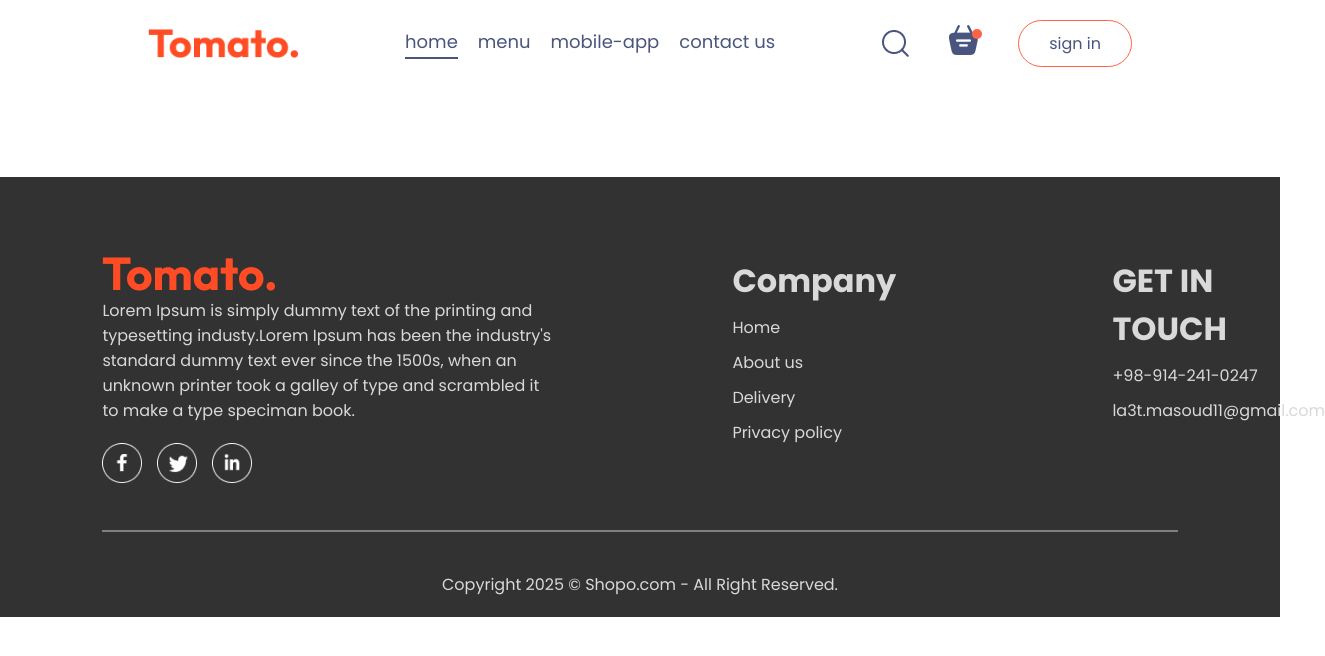
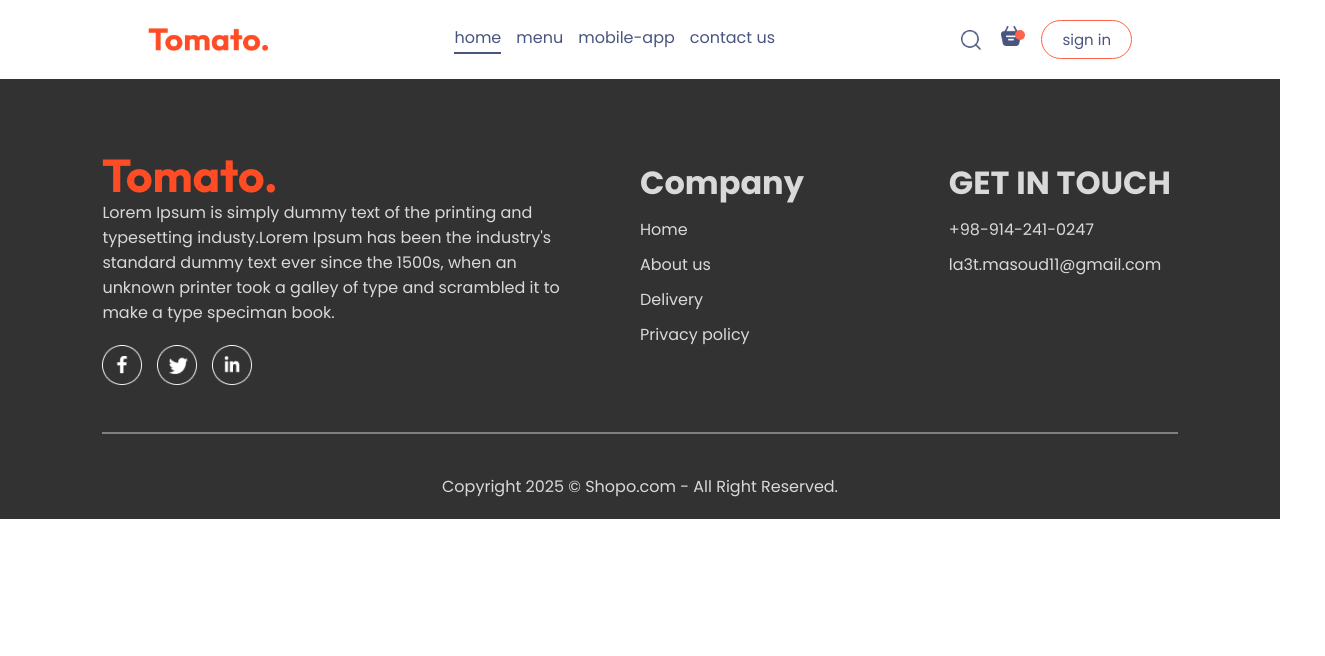
Before and after one commit to la3t0Masoud/Food-Del, a React (Vite) app in the folder frontend/: page /order in a window 1280 px wide. Shown: the top 656 px of the page, 1325 px wide, since content can reach past the window. Built offline with nearby package versions, Linux system fonts and the light colour scheme.

Commit message:
main page is done

```diff
--- /dev/null
+++ b/frontend/src/components/AppDownload/AppDownload.css
@@ -0,0 +1,22 @@
+.app-download{
+    margin: auto auto;
+    margin-top: 100px;
+    font-size: max(3vw,20px);
+    text-align: center;
+    font-weight: 500;
+}
+.add-download-platforms{
+    display: flex;
+    justify-content: center;
+    gap: max(2vw,10px);
+    margin-top: 40px;
+}
+.add-download-platforms img{
+    width: max(30vw,120px);
+    max-width: 180px;
+    transition: 0.5s;
+    cursor: pointer;
+}
+.add-download-platforms img:hover{
+    transform: scale(1.05);
+}
--- /dev/null
+++ b/frontend/src/components/AppDownload/AppDownload.jsx
@@ -0,0 +1,24 @@
+import React from 'react'
+import './AppDownload.css'
+import { assets } from '../../assets/assets'
+
+
+
+const AppDownload = () => {
+  return (
+    <div className='app-download' id='app-download' >
+        <hr />
+        <br />
+      <p>For Better Experience Download<br/>Shopo App</p>
+      <div className="add-download-platforms">
+        <img src={assets.play_store} alt="" />
+        <img src={assets.app_store} alt="" />
+      </div>
+      <br />
+      <hr />
+      <br />
+    </div>
+  )
+}
+
+export default AppDownload
--- a/frontend/src/components/ExploreMenu/ExploreMenu.css
+++ b/frontend/src/components/ExploreMenu/ExploreMenu.css
@@ -48,3 +48,9 @@
     padding: 7px;
     transition: 0.3s;
 }
+@media (max-width:1050px){
+    .explore-menu-text{
+        max-width: 100%;
+        font-size: 14px;
+    }
+}
--- a/frontend/src/components/Footer/Footer.css
+++ b/frontend/src/components/Footer/Footer.css
@@ -8,7 +8,6 @@
     gap: 20px;
     padding: 20px 8vw;
     padding-top: 80px;
-    margin-top: 90px;
 }
 
 .footer-content{
@@ -17,14 +16,6 @@
     grid-template-columns: 2fr 1fr 1fr;
     gap: 80px;
 }
-.footer-content-left{
-    width: 450px;
-}
-.footer-content-center{
-    width: 300px;
-    margin-left: 100px;
-}
-
 .footer-content-center .footer-content-right .footer-content-left{
 display: flex;
 flex-direction: column;
@@ -54,3 +45,14 @@
     background-color: gray;
     border: none;
 }
+@media (max-width:750px){
+    .footer-content{
+        display: flex;
+        flex-direction: column;
+        gap:35px;
+    }
+    .footer-copyright{
+        text-align: center;
+
+    }
+}
--- a/frontend/src/components/Header/Header.css
+++ b/frontend/src/components/Header/Header.css
@@ -41,3 +41,20 @@
 button{
     cursor: pointer;
 }
+@media(max-with:1050px){
+    .header-contents{
+        max-width: 45%;
+    }
+}
+@media(min-with:750px){
+
+    .header-contents{
+        max-width: 65%;
+    }
+    .header-contents{
+        display: none;
+    }
+    .header-contents button{
+        padding: 2vw 4vw;
+    }
+}
--- a/frontend/src/components/Navbar/Navbar.css
+++ b/frontend/src/components/Navbar/Navbar.css
@@ -54,3 +54,45 @@
     right: -4px;
     top: 4px;
 }
+@media (max-width:1050px){
+    .navbar .logo{
+        width: 140px;
+    }
+    .navbar-menu{
+        gap: 20px;
+        font-size: 17px;
+    }
+    .navbar-right{
+        gap: 30px;
+    }
+    .navbar-right img{
+        width: 22px;
+    }
+    .navbar-right button{
+        padding: 8px 25px;
+    }
+}
+@media (min-width:900px){
+    .navbar .logo{
+        width: 120px;
+    }
+    .navbar-menu{
+        gap: 15px;
+        font-size: 16px;
+    }
+    .navbar-right{
+        gap: 20px;
+    }
+    .navbar-right img{
+        width: 20px;
+    }
+    .navbar-right button{
+        padding: 7px 20px;
+        font-size: 15px;
+    }
+}
+@media (max-width:750px){
+    .navbar-menu{
+        display: none;
+    }
+}
--- a/frontend/src/components/Navbar/Navbar.jsx
+++ b/frontend/src/components/Navbar/Navbar.jsx
@@ -1,6 +1,7 @@
 import React, { useState } from 'react'
 import './Navbar.css'
 import { assets } from '../../assets/assets'
+import { Link } from 'react-router-dom';
 
 const Navbar = () => {
 
@@ -10,10 +11,10 @@
     <div className='navbar' >
         <img src={assets.logo} alt="" className="logo" />
         <ul className="navbar-menu">
-            <li onClick={()=> setMeu("home")} className={menu === "home"?"active":"" } >home</li>
-            <li onClick={()=> setMeu("menu")} className={menu === "menu"?"active":""} >menu</li>
-            <li onClick={()=> setMeu("mobile-app")} className={menu === "mobile-app"?"active":""} >mobile-app</li>
-            <li onClick={()=> setMeu("contact-us")} className={menu === "contact-us"?"active":""} >contact us</li>
+            <Link to='/' onClick={()=> setMeu("home")} className={menu === "home"?"active":"" } >home</Link>
+            <a href='#explore-menu' onClick={()=> setMeu("menu")} className={menu === "menu"?"active":""} >menu</a>
+            <a href='#app-download' onClick={()=> setMeu("mobile-app")} className={menu === "mobile-app"?"active":""} >mobile-app</a>
+            <a href='#footer' onClick={()=> setMeu("contact-us")} className={menu === "contact-us"?"active":""} >contact us</a>
         </ul>
         <div className="navbar-right">
             <img src={assets.search_icon} alt="" />
--- a/frontend/src/index.css
+++ b/frontend/src/index.css
@@ -5,6 +5,7 @@
   margin: 0;
   box-sizing: border-box;
   font-family: Poppins;
+  scroll-behavior: smooth;
 }
 body{
   min-height: 100vh;
--- a/frontend/src/pages/Home/Home.jsx
+++ b/frontend/src/pages/Home/Home.jsx
@@ -3,6 +3,7 @@
 import Header from '../../components/Header/Header'
 import ExploreMenu from '../../components/ExploreMenu/ExploreMenu'
 import FoodDisplay from '../../components/FoodDisplay/FoodDisplay'
+import AppDownload from '../../components/AppDownload/AppDownload'
 
 const Home = () => {
 
@@ -14,6 +15,7 @@
       <hr />
       <ExploreMenu category={category} setCategory={setCategory}/>
       <FoodDisplay category={category}/>
+      <AppDownload/>
     </div>
   )
 }
```
